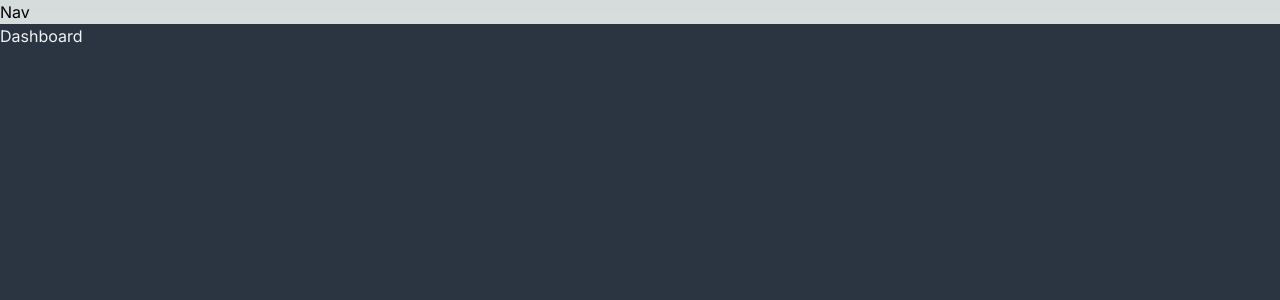
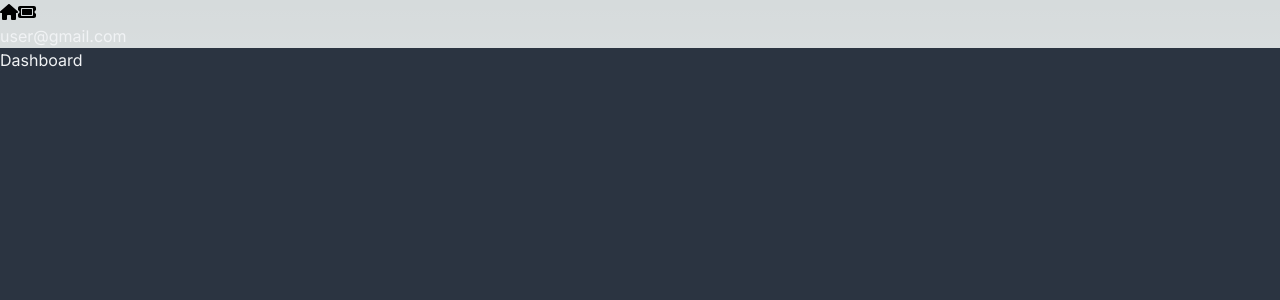
Before and after one commit to Pradikshan/ticketing-app, a Next.js app: page / in a window 1280 px wide. Shown: the top 300 px of the page. Built offline with nearby package versions, Linux system fonts and the light colour scheme.

Commit message:
Setup the navigation

```diff
--- a/app/[components]/Nav.jsx
+++ b/app/[components]/Nav.jsx
@@ -1,5 +1,23 @@
+import { faHome, faTicket } from "@fortawesome/free-solid-svg-icons";
+import { FontAwesomeIcon } from "@fortawesome/react-fontawesome";
+import Link from "next/link";
+
 const Nav = () => {
-  return <div>Nav</div>;
+  return (
+    <nav>
+      <div>
+        <Link href={"/"}>
+          <FontAwesomeIcon icon={faHome} className="icon" />
+        </Link>
+        <Link href={"/TicketPage/new"}>
+          <FontAwesomeIcon icon={faTicket} className="icon" />
+        </Link>
+      </div>
+      <div>
+        <p className="text-default-text">user@gmail.com</p>
+      </div>
+    </nav>
+  );
 };
 
 export default Nav;
```
